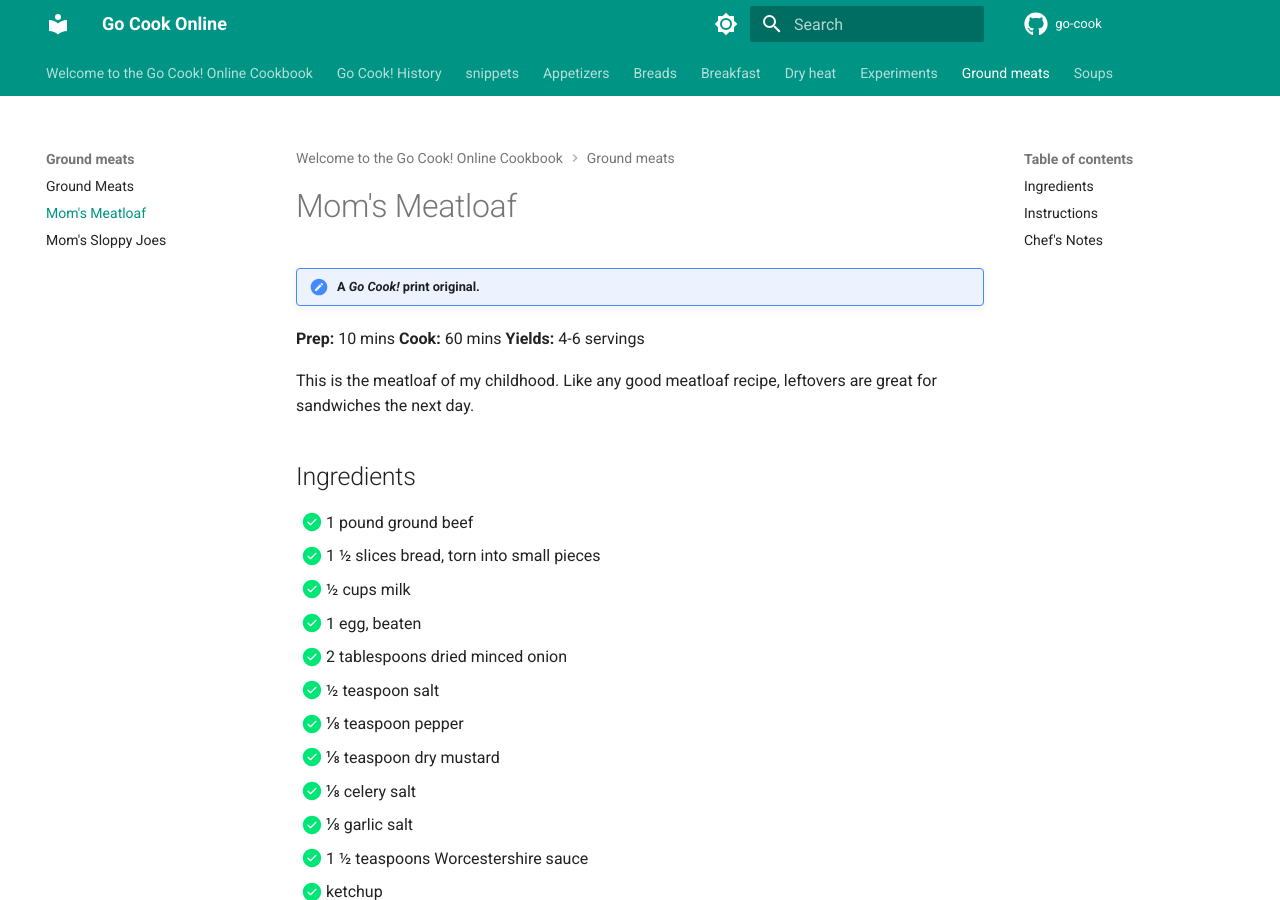
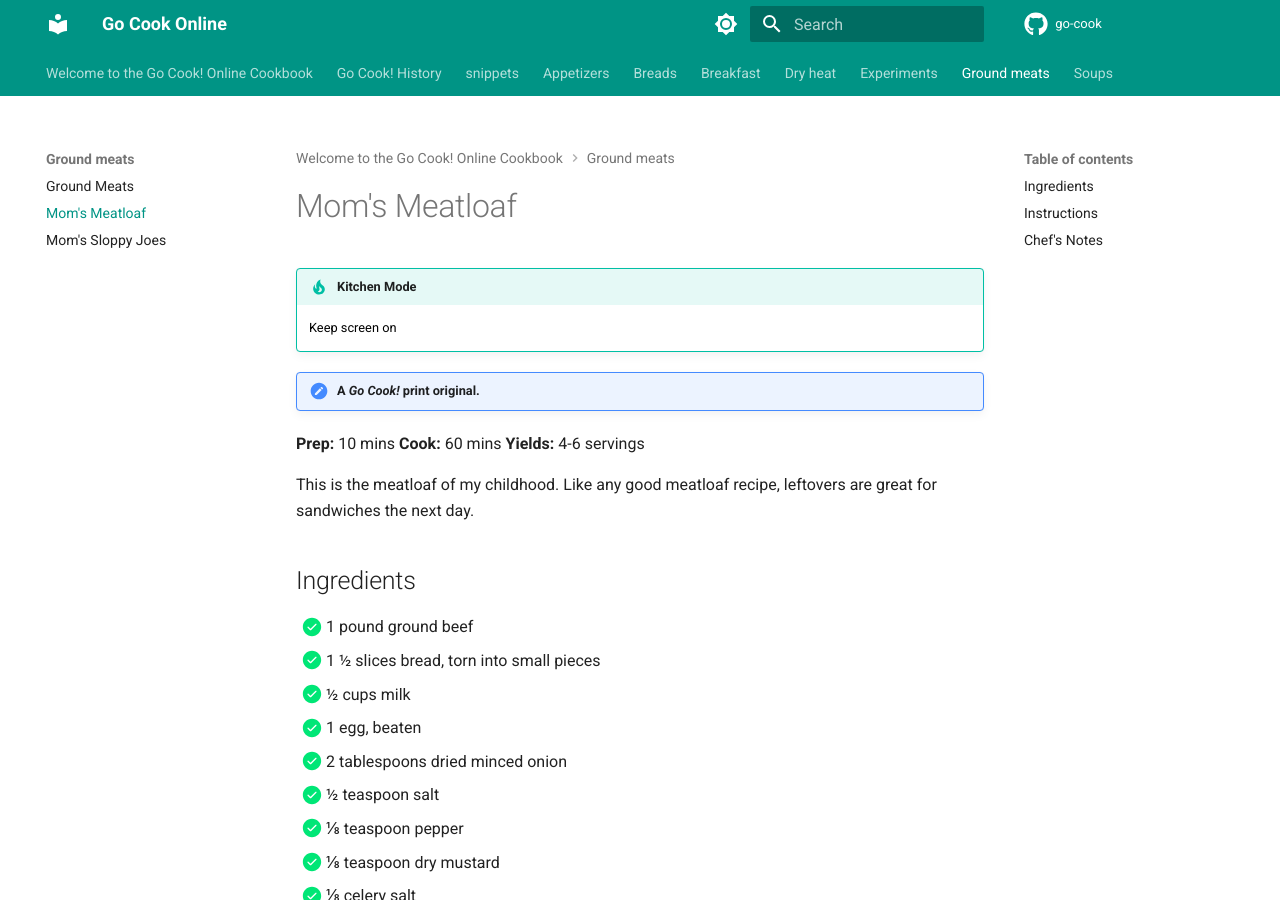
Before and after one commit to tomwillis608/go-cook, an MkDocs documentation site: the page built from cookbook/ground-meats/moms-meatloaf.md, in a window 1280 px wide and 900 px high. Built offline with MkDocs 1.6.1 and Material for MkDocs 9.7.7, drawn with Linux system fonts in a browser that asks for light colours; comment, search, counter and statistics services are not loaded.

Commit message:
Add button

```diff
--- a/cookbook/ground-meats/moms-meatloaf.md
+++ b/cookbook/ground-meats/moms-meatloaf.md
@@ -1,6 +1,8 @@
 # Mom's Meatloaf
 
-!!! Original "A _Go Cook!_ print original."
+--8<-- "kitchen-mode.md"
+
+--8<-- "original.md"
 
 <div class="recipe-meta">
 <span><strong>Prep:</strong> 10 mins</span>
```
